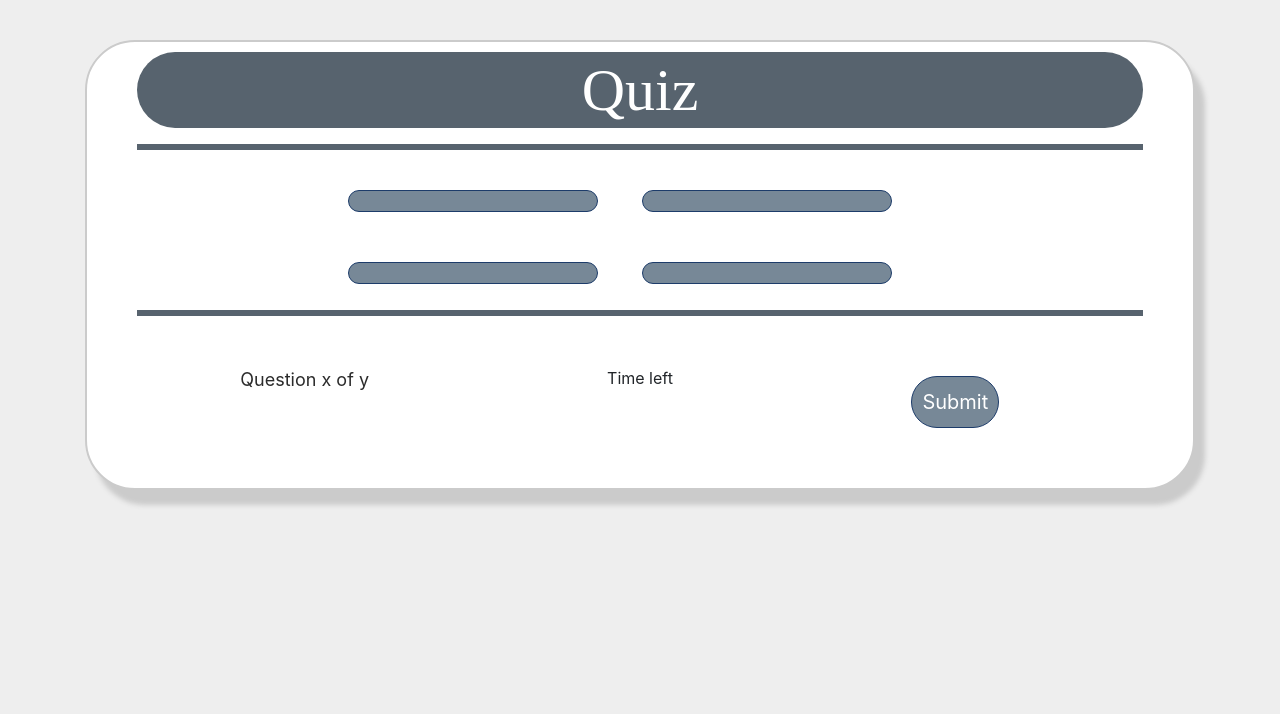
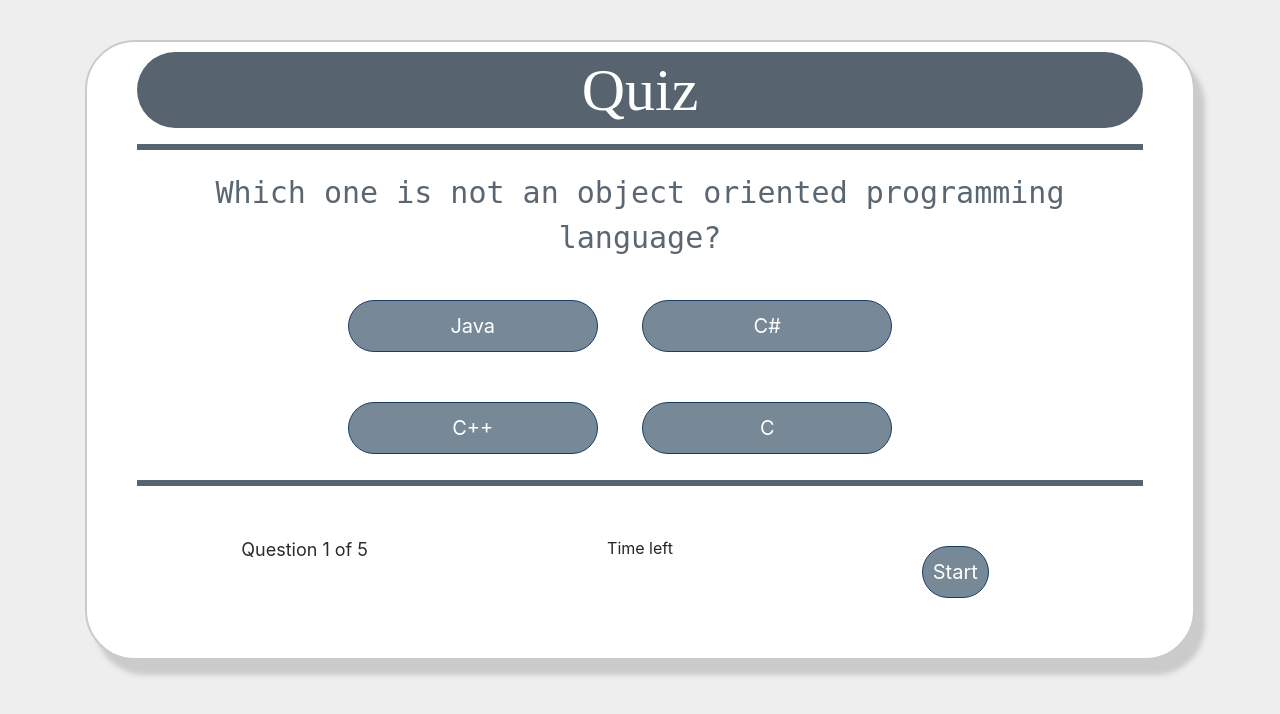
Before and after one commit to johnnyboysydney/Quiz, a plain HTML site: page index.html in a window 1280 px wide. Drawn offline with nearby package versions, Linux system fonts and the light colour scheme.

Commit message:
mayor restructure

```diff
--- a/app.js
+++ b/app.js
@@ -0,0 +1,90 @@
+function populate() {
+    if(quiz.isEnded()) {
+        showScores();
+    }
+    else {
+        // show question
+        var element = document.getElementById("question");
+        element.innerHTML = quiz.getQuestionIndex().text;
+
+        // show options
+        var choices = quiz.getQuestionIndex().choices;
+        for(var i = 0; i < choices.length; i++) {
+            var element = document.getElementById("choice" + i);
+            element.innerHTML = choices[i];
+            guess("btn" + i, choices[i]);
+        }
+
+        showProgress();
+    }
+};
+
+function guess(id, guess) {
+    var button = document.getElementById(id);
+    button.onclick = function() {
+        quiz.guess(guess);
+        populate();
+    }
+};
+
+
+function showProgress() {
+    var currentQuestionNumber = quiz.questionIndex + 1;
+    var element = document.getElementById("progress");
+    element.innerHTML = "Question " + currentQuestionNumber + " of " + quiz.questions.length;
+};
+
+function showScores() {
+    var gameOverHTML = "<h1>Result</h1>";
+    gameOverHTML += "<h2 id='score'> Your scores: " + quiz.score + "</h2>";
+    var element = document.getElementById("quiz");
+    element.innerHTML = gameOverHTML;
+};
+
+// create questions
+var questions = [
+    new Question("Which one is not an object oriented programming language?", ["Java", "C#","C++", "C"], "C"),
+    new Question("Which language is used for styling web pages?", ["HTML", "JQuery", "CSS", "XML"], "CSS"),
+    new Question("There are ____ main components of object oriented programming.", ["1", "6","2", "4"], "4"),
+    new Question("Which language is used for web apps?", ["PHP", "Python", "Javascript", "All"], "All"),
+    new Question("MVC is a ____.", ["Language", "Library", "Framework", "All"], "Framework")
+];
+
+function Question(text, choices, answer) {
+    this.text = text;
+    this.choices = choices;
+    this.answer = answer;
+}
+
+Question.prototype.isCorrectAnswer = function(choice) {
+    return this.answer === choice;
+}
+
+function Quiz(questions) {
+    this.score = 0;
+    this.questions = questions;
+    this.questionIndex = 0;
+}
+
+Quiz.prototype.getQuestionIndex = function() {
+    return this.questions[this.questionIndex];
+}
+
+Quiz.prototype.guess = function(answer) {
+    if(this.getQuestionIndex().isCorrectAnswer(answer)) {
+        this.score++;
+    }
+
+    this.questionIndex++;
+}
+
+Quiz.prototype.isEnded = function() {
+    return this.questionIndex === this.questions.length;
+}
+
+
+// create quiz
+var quiz = new Quiz(questions);
+
+// display quiz
+populate();
--- a/index.html
+++ b/index.html
@@ -1,4 +1,6 @@
-<!DOCTYPE html>
+
+</body>
+</html><!DOCTYPE html>
 <html lang="en">
 <head>
     <!-- Required meta tags -->
@@ -48,7 +50,7 @@
                             <p id="timeCounter"></p>
                         </div>
                         <div class="col-sm-4">
-                            <button type="button" id="submit"><span id="submitNow"></span>Submit</button>
+                            <button type="button" id="start"><span id="startNow"></span>Start</button>
                         </div>
                     </div>
                 </footer>
--- a/style.css
+++ b/style.css
@@ -1,3 +1,50 @@
+body {
+    background-color: #eeeeee;
+}
+
+.container {
+    margin-top: 40px;
+    text-align: center;
+}
+
+.grid {
+    width: auto;
+    height: auto;
+    margin: 0 auto;
+    background-color: #fff;
+    padding: 10px 50px 50px 50px;
+    border-radius: 50px;
+    border: 2px solid #cbcbcb;
+    box-shadow: 10px 15px 5px #cbcbcb;
+}
+
+.grid h1 {
+    font-family: "sans-serif";
+    background-color: #57636e;
+    font-size: 60px;
+    text-align: center;
+    color: #ffffff;
+    padding: 2px 0px;
+    border-radius: 50px;
+}
+
+
+.grid #question {
+    font-family: "monospace";
+    font-size: 30px;
+    color: #5A6772;
+}
+
+#top {
+    margin-bottom: 20px;
+    border: solid #57636e;
+
+}
+
+#bottom {
+    margin-bottom: 50px;
+    border: solid #57636e;
+}
 body {
     background-color: #eeeeee;
 }
@@ -96,3 +143,53 @@ body {
     cursor: pointer;
     background-color: green;
 }
+.buttons {
+    margin-top: 30px;
+}
+
+#btn0, #btn1, #btn2, #btn3 {
+    background-color: #778897;
+    width: 250px;
+    font-size: 20px;
+    color: #fff;
+    border: 1px solid #1D3C6A;
+    border-radius: 50px;
+    margin: 10px 40px 10px 0px;
+    padding: 10px 10px;
+}
+
+#btn0:hover, #btn1:hover, #btn2:hover, #btn3:hover {
+    cursor: pointer;
+    background-color: #57636e;
+}
+
+#btn0:focus, #btn1:focus, #btn2:focus, #btn3:focus, #start:focus {
+    outline: 0;
+}
+
+
+#progress {
+    color: #2b2b2b;
+    font-size: 18px;
+}
+
+#score {
+    color: #5A6772;
+    text-align: center;
+    font-size: 30px;
+}
+
+#start {
+    background-color: #778897;
+    font-size: 20px;
+    color: #fff;
+    border: 1px solid #1D3C6A;
+    border-radius: 50px;
+    margin: 10px 40px 10px 0px;
+    padding: 10px 10px;
+}
+
+#start:hover {
+    cursor: pointer;
+    background-color: green;
+}
```
